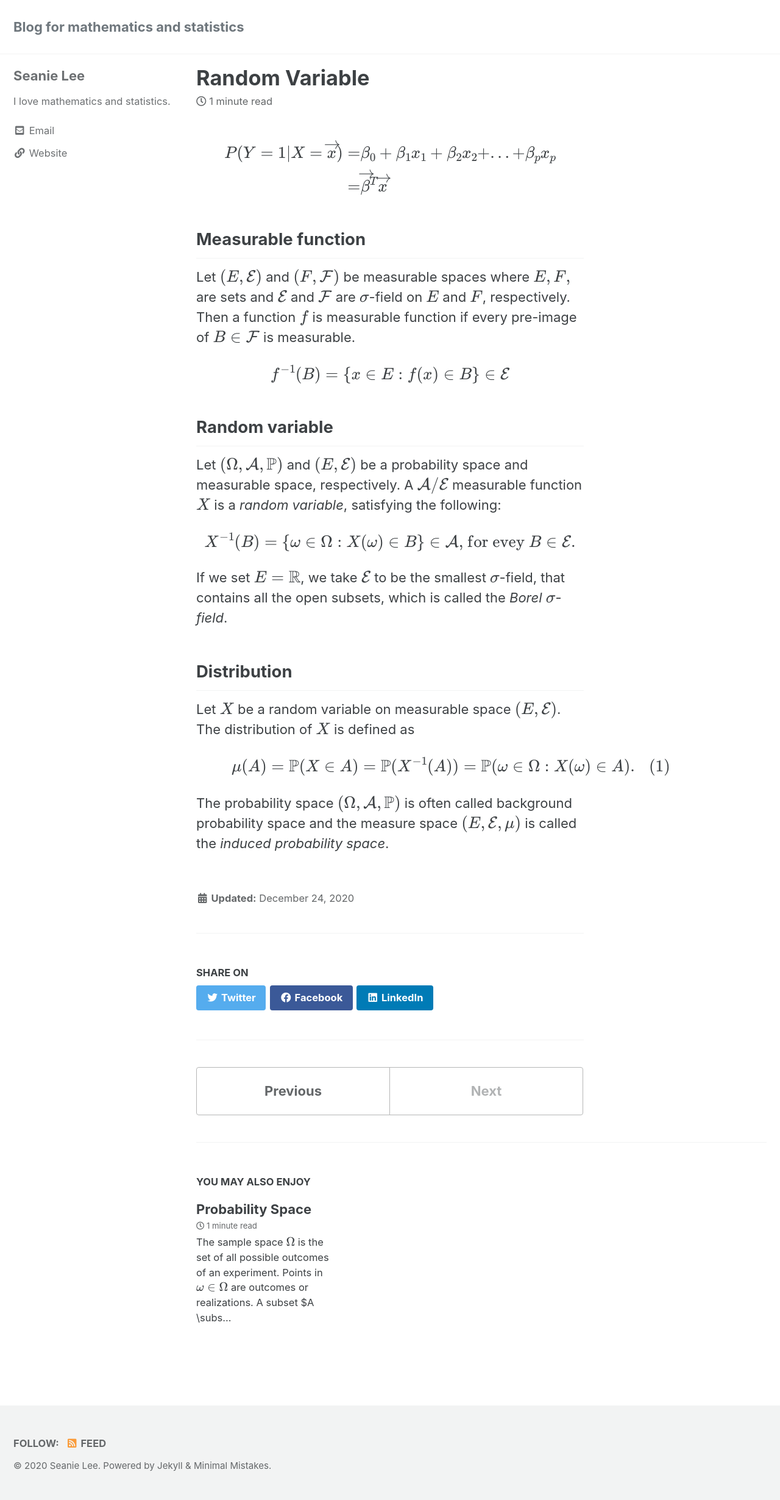
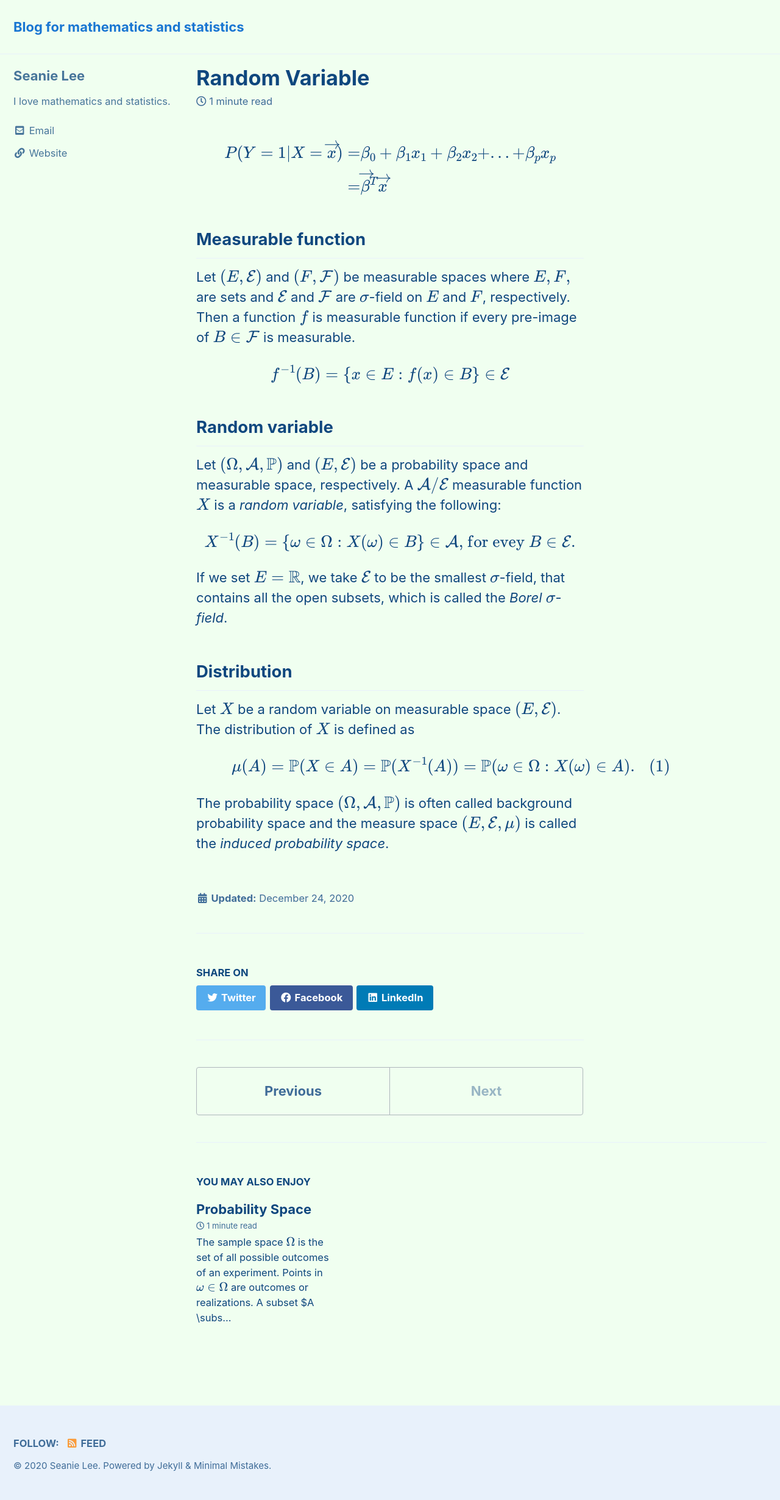
Before and after one commit to seanie12/blog, a Jekyll site: the page built from _posts/2020-12-24-random-variable.md, in a window 1280 px wide. Shown: the whole page at 61% size. Built offline with Jekyll 4.4.1, drawn with Linux system fonts in a browser that asks for light colours; cached includes are drawn as plain includes; formulas are drawn with MathJax 3.

Commit message:
Update _config.yml

```diff
--- a/_config.yml
+++ b/_config.yml
@@ -12,7 +12,7 @@
 
 # theme                  : "minimal-mistakes-jekyll"
 # remote_theme           : "mmistakes/minimal-mistakes"
-minimal_mistakes_skin    : "default" # "air", "aqua", "contrast", "dark", "dirt", "neon", "mint", "plum", "sunrise"
+minimal_mistakes_skin    : "aqua" # "air", "aqua", "contrast", "dark", "dirt", "neon", "mint", "plum", "sunrise"
 
 # Site Settings
 locale                   : "en-US"
@@ -39,7 +39,7 @@ comments:
     # https://developers.facebook.com/docs/plugins/comments
     appid                :
     num_posts            : # 5 (default)
-    colorscheme          : "air" # "light" (default), "dark"
+    colorscheme          : # "light" (default), "dark"
   utterances:
     theme                : # "github-light" (default), "github-dark"
     issue_term           : # "pathname" (default)
```
